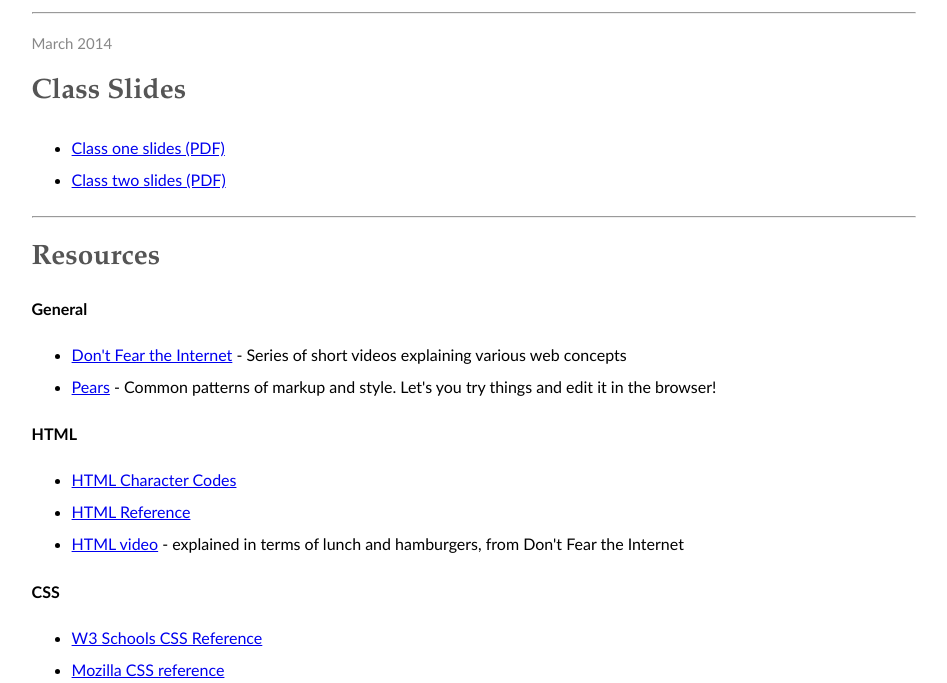
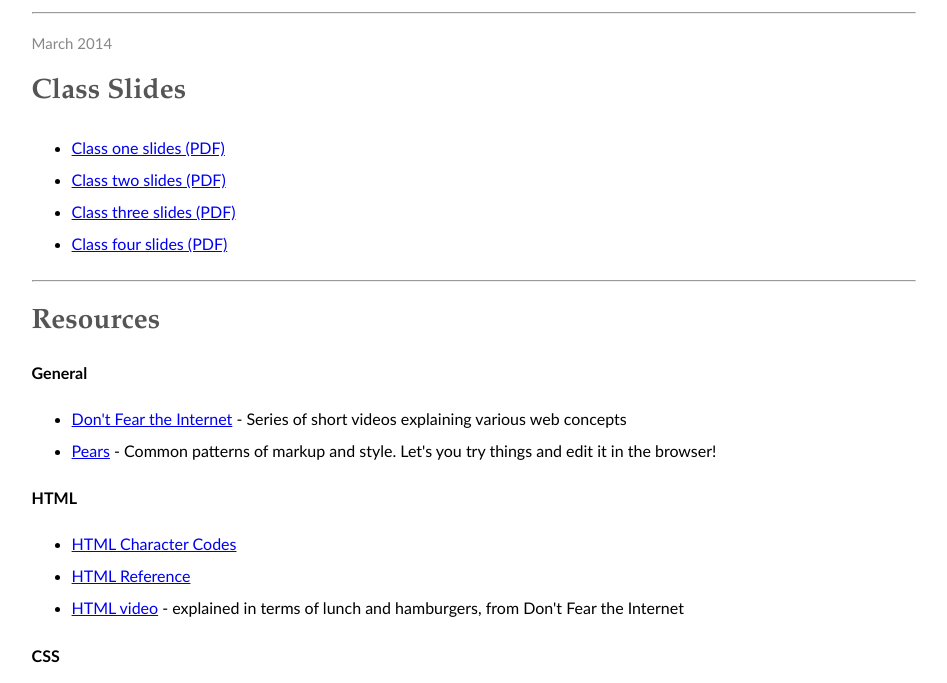
Before and after one commit to sfinken/sfinken.github.io, a plain HTML site: page GDI/index.html in a window 1280 px wide. Shown: the part 91-774 px from the top of the page, without its empty margins (166-1113 px from the left). Drawn offline with Linux system fonts and the light colour scheme.

Commit message:
Added classes 3 and 4

```diff
--- a/GDI/index.html
+++ b/GDI/index.html
@@ -15,6 +15,8 @@
       <ul>
         <li><a href="pdf/Class1-HTML-CSS-GDI.pdf">Class one slides (PDF)</a></li>
         <li><a href="pdf/Class2-HTML-CSS-GDI.pdf">Class two slides (PDF)</a></li>
+        <li><a href="pdf/Class3-HTML-CSS-GDI.pdf">Class three slides (PDF)</a></li>
+        <li><a href="pdf/Class4-HTML-CSS-GDI.pdf">Class four slides (PDF)</a></li>
       </ul>
       <hr>
       <h2>Resources</h2>
```
Also changed, not shown: 2 other files.
